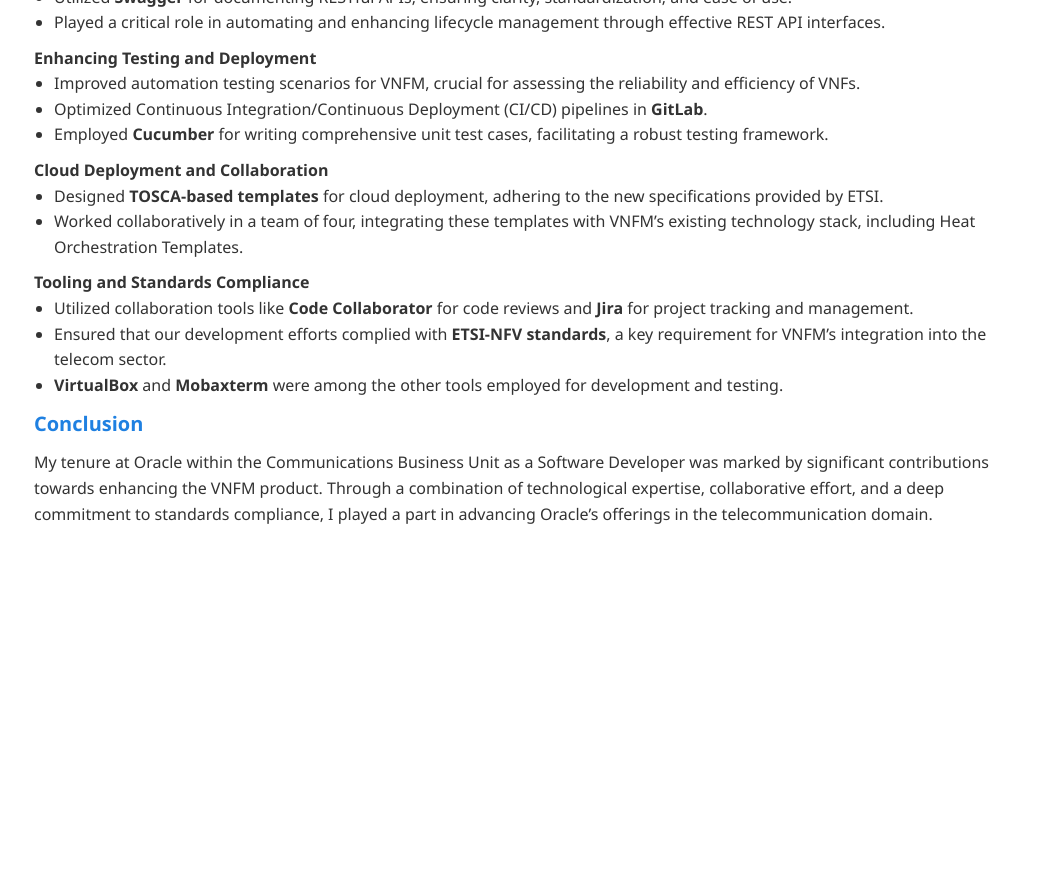
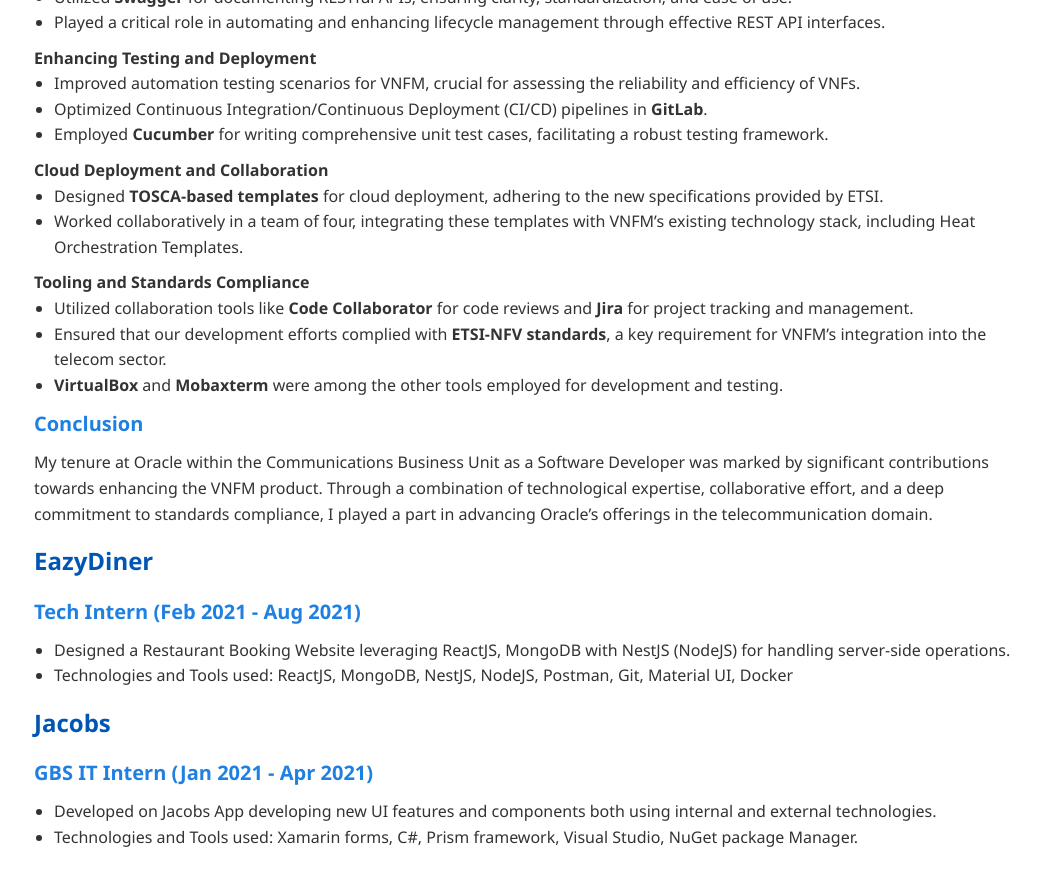
Before and after one commit to srelan46/srelan46.github.io, a Jekyll site: the page built from work-experience.md, in a window 1280 px wide and 900 px high, scrolled down 1798 px. Shown: the top 886 px of the window, without its empty margins (110-1150 px from the left). Built offline with Jekyll 4.4.1, drawn with Linux system fonts in a browser that asks for light colours; before the commit the page ends 2375 px from its top, so only the background shows below that.

Commit message:
Added Work Experience

```diff
--- a/work-experience.md
+++ b/work-experience.md
@@ -76,3 +76,13 @@ As a **Software Developer** within the Communications Business Unit at Oracle, m
 
 ### Conclusion
 My tenure at Oracle within the Communications Business Unit as a Software Developer was marked by significant contributions towards enhancing the VNFM product. Through a combination of technological expertise, collaborative effort, and a deep commitment to standards compliance, I played a part in advancing Oracle's offerings in the telecommunication domain.
+
+## EazyDiner
+### Tech Intern (Feb 2021 - Aug 2021)
+- Designed a Restaurant Booking Website leveraging ReactJS, MongoDB with NestJS (NodeJS) for handling server-side operations.
+- Technologies and Tools used: ReactJS, MongoDB, NestJS, NodeJS, Postman, Git, Material UI, Docker
+
+## Jacobs
+### GBS IT Intern (Jan 2021 - Apr 2021)
+- Developed on Jacobs App developing new UI features and components both using internal and external technologies.
+- Technologies and Tools used: Xamarin forms, C#, Prism framework, Visual Studio, NuGet package Manager.
```
